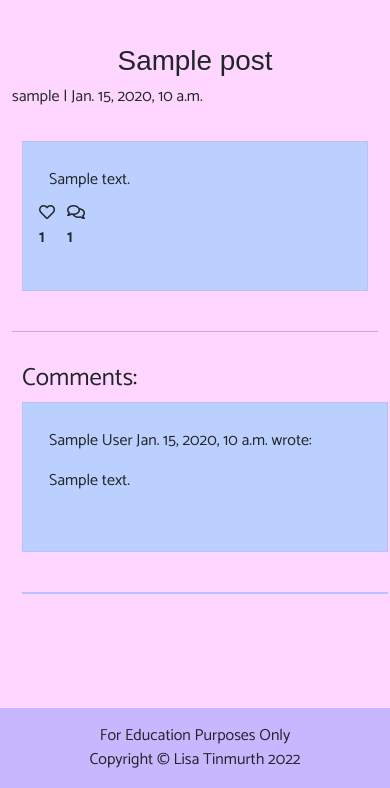
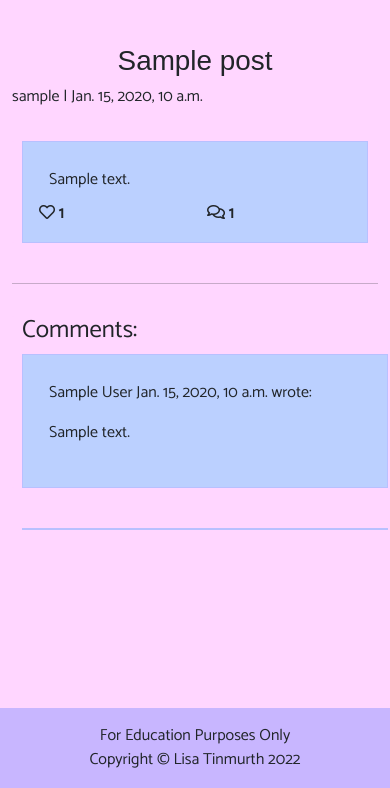
Before and after one commit to Mrst12/step-parents-unite, a Django app: a page that uses templates/base.html in a window 390 px wide. Shown: the part 56-844 px from the top of the page. Run offline with Django 3.2, Linux system fonts and the light colour scheme; tables that the repository leaves empty hold one stand-in row (values such as "Sample post"); some libraries are stand-ins or nearby versions.

Commit message:
take out the height for the card bodies and add width to the like and comment icons for responsiveness

```diff
--- a/static/css/style.css
+++ b/static/css/style.css
@@ -146,15 +146,6 @@ a.post-link:hover {
     color:#240046;
 }
 
-.card-body {
-    height: 300px;
-}
-
-/*bog-detail page*/
-.post-content {
-    height: 150px;
-}
-
 .card-text {
     padding: 10px;
 }
@@ -163,6 +154,7 @@ a.post-link:hover {
     border: 1px solid #b8c0ff;
 }
 
-/*media query for blog detail page */
-
-@media screen and
+/*blog detail page */
+.col-1 {
+    width: 50%;
+}
```
